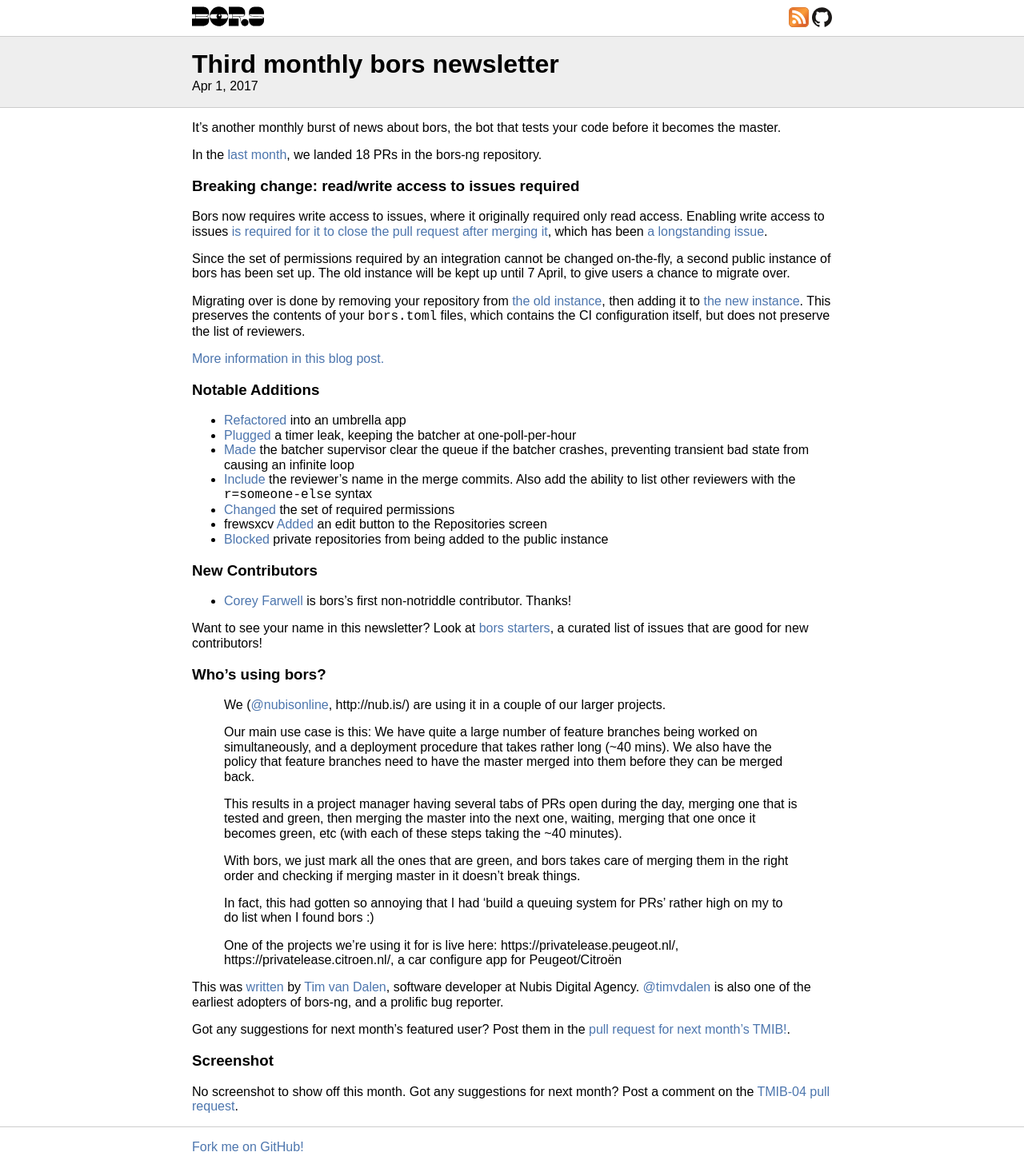
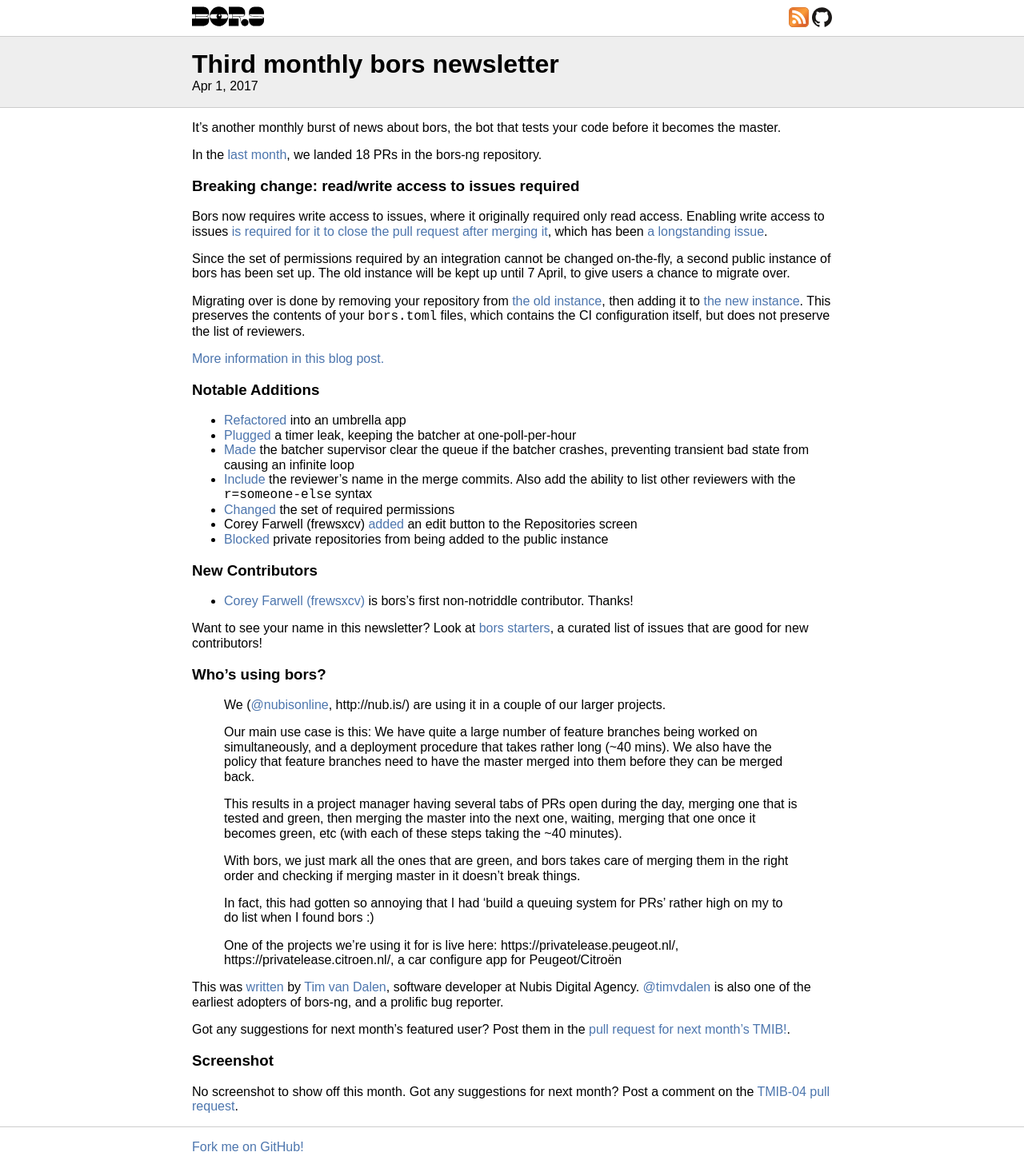
Before and after one commit to bors-ng/bors-ng.github.io, a Jekyll site: the page built from _posts/2017-04-01-tmib-03.md, in a window 1280 px wide. Shown: the whole page at 80% size. Built offline with Jekyll 4.4.1, drawn with Linux system fonts in a browser that asks for light colours.

Commit message:
Fix grammar

```diff
--- a/_posts/2017-04-01-tmib-03.md
+++ b/_posts/2017-04-01-tmib-03.md
@@ -41,13 +41,13 @@
 * [Made](https://github.com/bors-ng/bors-ng/pull/117) the batcher supervisor clear the queue if the batcher crashes, preventing transient bad state from causing an infinite loop
 * [Include](https://github.com/bors-ng/bors-ng/pull/121) the reviewer's name in the merge commits. Also add the ability to list other reviewers with the `r=someone-else` syntax
 * [Changed](https://github.com/bors-ng/bors-ng/pull/127) the set of required permissions
-* frewsxcv [Added](https://github.com/bors-ng/bors-ng/pull/126) an edit button to the Repositories screen
+* Corey Farwell (frewsxcv) [added](https://github.com/bors-ng/bors-ng/pull/126) an edit button to the Repositories screen
 * [Blocked](https://github.com/bors-ng/bors-ng/pull/128) private repositories from being added to the public instance
 
 
 ### New Contributors
 
-* [Corey Farwell](https://github.com/frewsxcv) is bors's first non-notriddle contributor. Thanks!
+* [Corey Farwell (frewsxcv)](https://github.com/frewsxcv) is bors's first non-notriddle contributor. Thanks!
 
 Want to see your name in this newsletter? Look at [bors starters](https://bors-ng.github.io/starters/), a curated list of issues that are good for new contributors!
 
```
